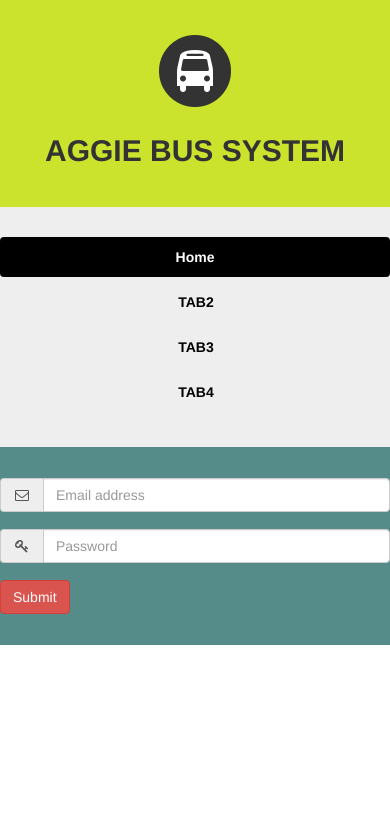
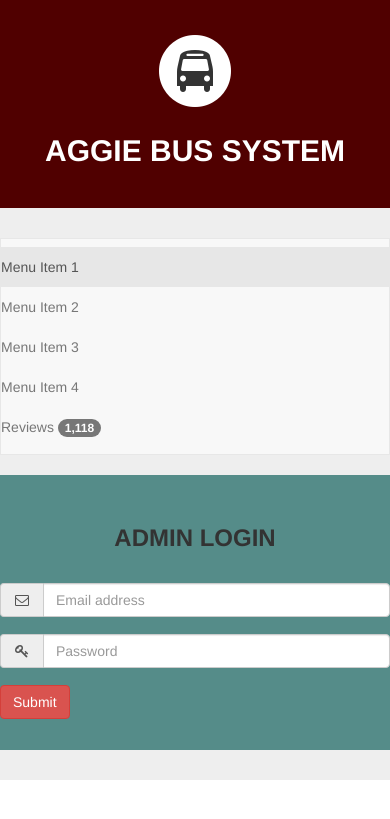
Before and after one commit to amanbhal/aggie_bus_system, a PHP site: page / in a window 390 px wide. Shown: the top 819 px of the page. Run offline with PHP 8.4, Linux system fonts and the light colour scheme; some libraries are stand-ins or nearby versions; some web fonts are replaced.

Commit message:
Added vertical menu

```diff
--- a/index.php
+++ b/index.php
@@ -22,51 +22,79 @@
     <link href='http://fonts.googleapis.com/css?family=Droid+Serif:400,700,400italic,700italic' rel='stylesheet' type='text/css'>
     <link href='http://fonts.googleapis.com/css?family=Roboto+Slab:400,100,300,700' rel='stylesheet' type='text/css'>
 	<style>
-		.nav-pills > li.active > a, .nav-pills > li.active > a:focus {
-			color: white;
-			background-color: #000;
+		@media (min-width: 768px) {
+			.sidebar-nav .navbar {
+			padding: 0;
+			max-height: none;
+			background-color: #000
 			}
-
-		.nav-pills > li > a:hover {
+			.sidebar-nav .navbar ul {
+			float: none;
+			display: block;
+			}
+			.sidebar-nav .navbar li {
+			float: none;
+			display: block;
+			}
+			.sidebar-nav .navbar li a {
+			padding-top: 12px;
+			padding-bottom: 12px;
+			color: white
+			}
+			.sidebar-nav .navbar li a:hover {
 				background-color: #CBE32D;
 				color:black;
 			}
-
-		.nav-pills > li > a:focus {
+			.sidebar-nav .navbar li a:focus{
 				background-color: #CBE32D;
 				color:black;
 			}
-
-		.nav-pills > li.active > a:hover {
+			.sidebar-nav .navbar li.active a:hover {
 				background-color: #CBE32D;
 				color:black;
 				font-color: #000;
+			}
 		}
 	</style>
 	</head>
 
 	<body id="page">
 
-	<div style="background-color:#CBE32D !important; margin:0" class="jumbotron" align="center">
+	<div style="background-color:#500000 !important; margin:0" class="jumbotron" align="center">
+		<div class="row">
+		<div class="col-lg-3">
 		<span class="fa-stack fa-3x">
-			<i class="fa fa-circle fa-stack-2x"></i>
-			<i class="fa fa-bus fa-stack-1x fa-inverse"></i>
+			<i class="fa fa-circle fa-stack-2x fa-inverse"></i>
+			<i class="fa fa-bus fa-stack-1x"></i>
 		</span>
-		<h2><b>AGGIE BUS SYSTEM</b></h2>
+		</div>
+		<div class="col-lg-6">
+		<h2 style="color:white"><b>AGGIE BUS SYSTEM</b></h2>
+		</div>
+		<div class="col-lg-3"></div>
+		</div>
 	</div>
 
-	<div class="jumbotron" style="background-color:#eee; margin:0">
-		<ul class="nav nav-pills nav-justified" role="tablist">
-			<li class="active"><a style="" href="#"><b>Home</b></a></li>
-			<li class="yo"><a href="#"><b><font color="black">TAB2</font></b></a></li>
-			<li class="yo"><a href="#"><b><font color="black">TAB3</font></b></a></li>
-			<li class="yo"><a href="#"><b><font color="black">TAB4</font></b></a></li>
+	<div class="jumbotron" style="margin:0">
+		<div class="row">
+			  <div class="col-lg-3 col-sm-3">
+				<div class="sidebar-nav">
+				  <div class="navbar navbar-default" role="navigation">
+					  <ul class="nav navbar-nav">
+						<li class="active"><a href="#">Menu Item 1</a></li>
+						<li><a href="#">Menu Item 2</a></li>
+						<li><a href="#">Menu Item 3</a></li>
+						<li><a href="#">Menu Item 4</a></li>
+						<li><a href="#">Reviews <span class="badge">1,118</span></a></li>
 					  </ul>
 				  </div>
-
+				</div>
+			  </div>
+			<div class="col-lg-9 col-sm-9">
 				<div class="jumbotron" style="background-color:#558C89; margin:0">
 					<div class="container">
-			<form role="form">
+						<h3 align="center" style="padding-bottom:20px;"><b>ADMIN LOGIN</b></h3>
+						<form action="#" method="post" name="admin_form" role="form">
 							<div class="form-group">
 								<div class="row">
 									<div class="col-lg-3 col-sm-3"></div>
@@ -82,7 +110,7 @@
 									<div class="col-lg-3 col-sm-3"></div>
 									<div class="input-group margin-bottom-sm col-lg-6 col-sm-6">
 									  <span class="input-group-addon"><i class="fa fa-key fa-fw"></i></span>
-						  <input class="form-control" type="password" placeholder="Password">
+									  <input id="password" class="form-control" type="password" placeholder="Password">
 									</div>
 									<div class="col-lg-3 col-sm-3"></div>
 								</div>
@@ -94,10 +122,12 @@
 								</div>
 								<div class="col-lg-3 col-sm-3"></div>
 							</div>
-
 						</form>
 					</div>
-	<div>
+				</div>
+			</div>
+		</div>
+	</div>
 
 	</body>
 <html>
```
Lines whose indentation alone changed are shown as unchanged.
